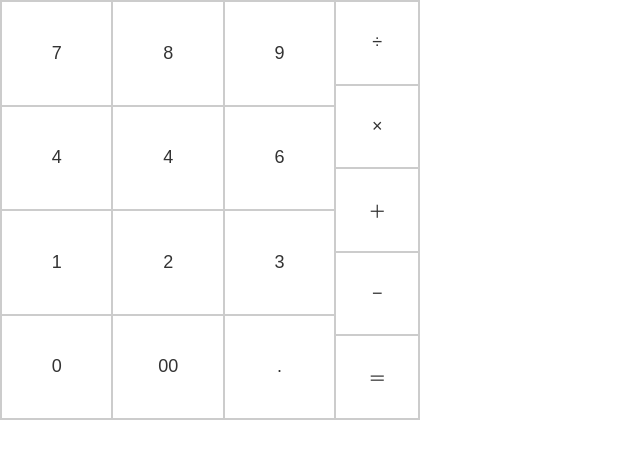
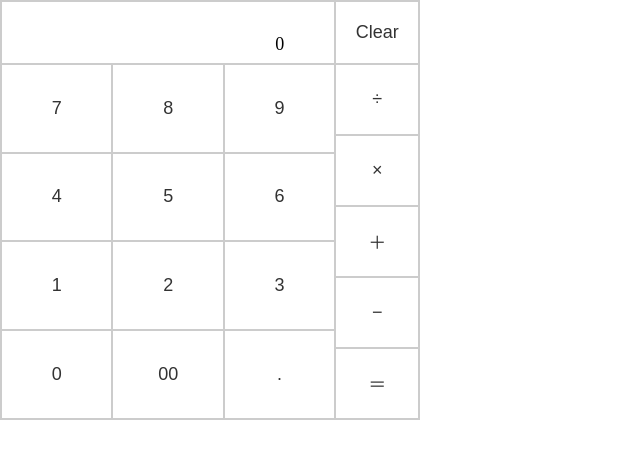
Before and after one commit to daisuke-tanabe/webpack-vuex-typescript, a Vue app: page / in a window 1280 px wide. Shown: the top 458 px of the page, without its empty margins (0-640 px from the left). Built offline with nearby package versions, Linux system fonts and the light colour scheme.

Commit message:
feat(Calculator): add calculator logic

```diff
--- a/src/components/HelloWorld.vue
+++ /dev/null
@@ -1,74 +0,0 @@
-<template>
-  <div class="hello">
-    <h1>{{ msg }}</h1>
-    <p>
-      For a guide and recipes on how to configure / customize this project,<br />
-      check out the
-      <a href="https://cli.vuejs.org" target="_blank" rel="noopener">vue-cli documentation</a>.
-    </p>
-    <h3>Installed CLI Plugins</h3>
-    <ul>
-      <li>
-        <a
-          href="https://github.com/vuejs/vue-cli/tree/dev/packages/%40vue/cli-plugin-babel"
-          target="_blank"
-          rel="noopener"
-          >babel</a
-        >
-      </li>
-      <li>
-        <a
-          href="https://github.com/vuejs/vue-cli/tree/dev/packages/%40vue/cli-plugin-typescript"
-          target="_blank"
-          rel="noopener"
-          >typescript</a
-        >
-      </li>
-    </ul>
-    <h3>Essential Links</h3>
-    <ul>
-      <li><a href="https://vuejs.org" target="_blank" rel="noopener">Core Docs</a></li>
-      <li><a href="https://forum.vuejs.org" target="_blank" rel="noopener">Forum</a></li>
-      <li><a href="https://chat.vuejs.org" target="_blank" rel="noopener">Community Chat</a></li>
-      <li><a href="https://twitter.com/vuejs" target="_blank" rel="noopener">Twitter</a></li>
-      <li><a href="https://news.vuejs.org" target="_blank" rel="noopener">News</a></li>
-    </ul>
-    <h3>Ecosystem</h3>
-    <ul>
-      <li><a href="https://router.vuejs.org" target="_blank" rel="noopener">vue-router</a></li>
-      <li><a href="https://vuex.vuejs.org" target="_blank" rel="noopener">vuex</a></li>
-      <li>
-        <a href="https://github.com/vuejs/vue-devtools#vue-devtools" target="_blank" rel="noopener">vue-devtools</a>
-      </li>
-      <li><a href="https://vue-loader.vuejs.org" target="_blank" rel="noopener">vue-loader</a></li>
-      <li><a href="https://github.com/vuejs/awesome-vue" target="_blank" rel="noopener">awesome-vue</a></li>
-    </ul>
-  </div>
-</template>
-
-<script lang="ts">
-import { Component, Prop, Vue } from 'vue-property-decorator';
-
-@Component
-export default class HelloWorld extends Vue {
-  @Prop() private msg!: string;
-}
-</script>
-
-<!-- Add "scoped" attribute to limit CSS to this component only -->
-<style scoped lang="scss">
-h3 {
-  margin: 40px 0 0;
-}
-ul {
-  list-style-type: none;
-  padding: 0;
-}
-li {
-  display: inline-block;
-  margin: 0 10px;
-}
-a {
-  color: #42b983;
-}
-</style>
--- a/src/components/organisms/Calculator.vue
+++ b/src/components/organisms/Calculator.vue
@@ -1,13 +1,21 @@
 <template>
   <div class="calculator">
+    <div class="result">
+      <div class="result__formula">{{ formula }}</div>
+      <div class="result__answer">{{ answer }}</div>
+    </div>
+    <div class="clear">
+      <button class="button" type="button" @click="handleClickClear">Clear</button>
+    </div>
     <ol class="numbers">
       <li class="numbers__item" v-for="number in numbers">
-        <button class="button" type="button">{{ number }}</button>
+        <button class="button" type="button" @click="handleClickNumber">{{ number }}</button>
       </li>
     </ol>
     <ul class="operators">
       <li class="operators__item" v-for="operator in operators">
-        <button class="button" type="button">{{ operator }}</button>
+        <button v-if="operator === '＝'" class="button" type="button" @click="handleClickAnswer">{{ operator }}</button>
+        <button v-else class="button" type="button" @click="handleClickOperator">{{ operator }}</button>
       </li>
     </ul>
   </div>
@@ -19,16 +27,39 @@ import { Component, Prop, Vue } from 'vue-property-decorator';
 //
 @Component
 export default class Button extends Vue {
-  // https://github.com/kaorun343/vue-property-decorator#-propoptions-propoptions--constructor--constructor---decorator
-  @Prop({
-    type: Array,
-  })
-  private numbers: string[] = ['7', '8', '9', '4', '4', '6', '1', '2', '3', '0', '00', '.'];
+  // computed
+  get numbers(): string[] {
+    return this.$store.getters.numbers;
+  }
+  get operators(): string[] {
+    return this.$store.getters.operators;
+  }
+  get formula(): string {
+    return this.$store.getters.formula.length !== 0 ? this.$store.getters.formula.join('').replace(/_/g, ' ') : null;
+  }
+  get answer(): number {
+    return this.$store.getters.answer;
+  }
 
-  @Prop({
-    type: Array,
-  })
-  private operators: string[] = ['÷', '×', '＋', '−', '＝'];
+  // methods
+  public handleClickNumber(event: Event): void {
+    if (event.target instanceof HTMLElement) {
+      this.$store.dispatch('clickNumber', event.target.innerText);
+    }
+  }
+  public handleClickClear(): void {
+    this.$store.dispatch('clickClear');
+  }
+  public handleClickOperator(event: Event): void {
+    if (event.target instanceof HTMLElement) {
+      this.$store.dispatch('clickOperator', event.target.innerText);
+    }
+  }
+  public handleClickAnswer(event: Event): void {
+    if (event.target instanceof HTMLElement) {
+      this.$store.dispatch('clickAnswer', event.target.innerText);
+    }
+  }
 }
 </script>
 
@@ -37,17 +68,47 @@ export default class Button extends Vue {
   border: 1px solid #ccc;
   display: grid;
   grid-template-columns: 80% 20%;
+  grid-template-rows: 15% 85%;
+  grid-template-areas:
+    'result clear'
+    'numbers operators';
   height: 420px;
   width: 420px;
 }
 
+.result {
+  grid-area: result;
+  border: 1px solid #ccc;
+  display: grid;
+  grid-template-rows: 40% 60%;
+  text-align: right;
+  padding-right: 15%;
+}
+
+.result__formula {
+  color: #999;
+  font-size: 10px;
+  align-self: flex-end;
+}
+
+.result__answer {
+  font-size: 18px;
+  align-self: center;
+}
+
+.clear {
+  grid-area: clear;
+}
+
 .numbers {
+  grid-area: numbers;
   display: grid;
   grid-template-columns: 33.33% 33.33% 33.33%;
   grid-template-rows: 25% 25% 25% 25%;
 }
 
 .operators {
+  grid-area: operators;
   display: grid;
   grid-template-rows: 20% 20% 20% 20% 20%;
 }
--- a/src/store.ts
+++ b/src/store.ts
@@ -4,7 +4,166 @@ import Vuex from 'vuex';
 Vue.use(Vuex);
 
 export default new Vuex.Store({
-  state: {},
-  mutations: {},
-  actions: {},
+  state: {
+    numbers: ['7', '8', '9', '4', '5', '6', '1', '2', '3', '0', '00', '.'],
+    operators: ['÷', '×', '＋', '−', '＝'],
+    current: '',
+    formula: [],
+    answer: 0,
+    // 演算子が選択されてるか否か
+    isSelectedOperator: false,
+  },
+
+  getters: {
+    numbers(state): string[] {
+      return state.numbers;
+    },
+    operators(state): string[] {
+      return state.operators;
+    },
+    formula(state): string[] {
+      return state.formula;
+    },
+    answer(state): number {
+      return state.answer;
+    },
+  },
+  mutations: {
+    setNumber(state, payload): void {
+      // 直前の文字が等号の場合はformulaを空にする
+      if (state.current === '＝') {
+        state.formula = [];
+        state.answer = 0;
+      }
+
+      const { text }: { text: string } = payload;
+      const formula: string[] = state.formula;
+
+      formula.push(text);
+      state.isSelectedOperator = false;
+    },
+
+    setOperator(state, payload): void {
+      const { text }: { text: string } = payload;
+      const formula: string[] = state.formula;
+
+      // 演算子入力状態で再度演算子が入力されたら末尾演算子を更新する
+      if (state.isSelectedOperator) {
+        state.formula.pop();
+        formula.push(`_${text}_`);
+        return;
+      }
+
+      formula.push(text);
+      state.isSelectedOperator = true;
+    },
+
+    setAnswer(state): void {
+      const answer = state.formula
+        .join('')
+        .replace(/_/g, '')
+        .replace(/÷/g, '/')
+        .replace(/×/g, '*')
+        .replace(/＋/g, '+')
+        .replace(/−/g, '-');
+
+      state.answer = new Function(`return ${answer}`)();
+    },
+
+    clearSelectedNumbers(state): void {
+      state.current = '';
+      state.formula = [];
+      state.answer = 0;
+      state.isSelectedOperator = false;
+    },
+
+    setCurrent(state, payload): void {
+      const { text }: { text: string } = payload;
+      state.current = text;
+    },
+  },
+
+  actions: {
+    clickNumber({ commit, state }, text): void {
+      // 直前に入力された文字が空文字で、0かドットを入力した場合何も起こさない
+      if (state.current === '' && (text === '0' || text === '00' || text === '.')) {
+        return;
+      }
+
+      // 直前に入力された文字がドットで、ドットを入力した場合何も起こさない
+      if (state.current === '.' && text === '.') {
+        return;
+      }
+
+      // 直前に入力された文字が等号で、ドットか0を入力した場合何も起こさない
+      if (state.current === '＝' && (text === '.' || text === '0' || text === '00')) {
+        return;
+      }
+
+      // 演算子入力状態で、0かドットを入力した場合何も起こさない
+      if (state.isSelectedOperator && (text === '0' || text === '00' || text === '.')) {
+        return;
+      }
+
+      commit('setNumber', { text });
+      commit('setCurrent', { text });
+    },
+
+    clickOperator({ commit, state }, text): void {
+      const hasArithmetic = /[÷×＋−]/g.test(text);
+
+      // 直前に入力された文字が空文字で、四則演算が入力されている場合、何も起こさない
+      if (state.current === '' && hasArithmetic) {
+        return;
+      }
+
+      // 直前に入力された文字がドットで、四則演算が入力されている場合、何も起こさない
+      if (state.current === '.' && hasArithmetic) {
+        return;
+      }
+
+      // 直前に入力された文字が等号で、四則演算が入力されている場合、何も起こさない
+      if (state.current === '＝' && hasArithmetic) {
+        return;
+      }
+
+      commit('setOperator', { text });
+      commit('setCurrent', { text });
+    },
+
+    clickAnswer({ commit, state }, text): void {
+      // 直前に入力された文字がドットで、等号を入力した場合何も起こさない
+      if (state.current === '.' && text === '＝') {
+        return;
+      }
+
+      // 直前に入力された文字が等号で、等号を入力した場合何も起こさない
+      if (state.current === '＝' && text === '＝') {
+        return;
+      }
+
+      // 直前の文字が空文字の場合何も起こさない
+      if (state.current === '') {
+        return;
+      }
+
+      // 直前に四則演算が選択されている場合何も起こさない
+      if (state.isSelectedOperator) {
+        return;
+      }
+
+      // 四則演算が1つも式にない場合何も起こさない
+      if (!state.formula.some((formula) => /[÷×＋−]/g.test(formula))) {
+        return;
+      }
+
+      commit('setAnswer');
+      commit('setOperator', { text });
+      commit('setCurrent', { text });
+    },
+
+    clickClear({ commit }): void {
+      commit('clearSelectedNumbers');
+    },
+  },
 });
--- a/tsconfig.json
+++ b/tsconfig.json
@@ -1,7 +1,6 @@
 {
   "compilerOptions": {
     "strict": true,
-    "noImplicitAny": false,
     "allowJs": true,
     "noEmit": true,
     "checkJs": true,
```
